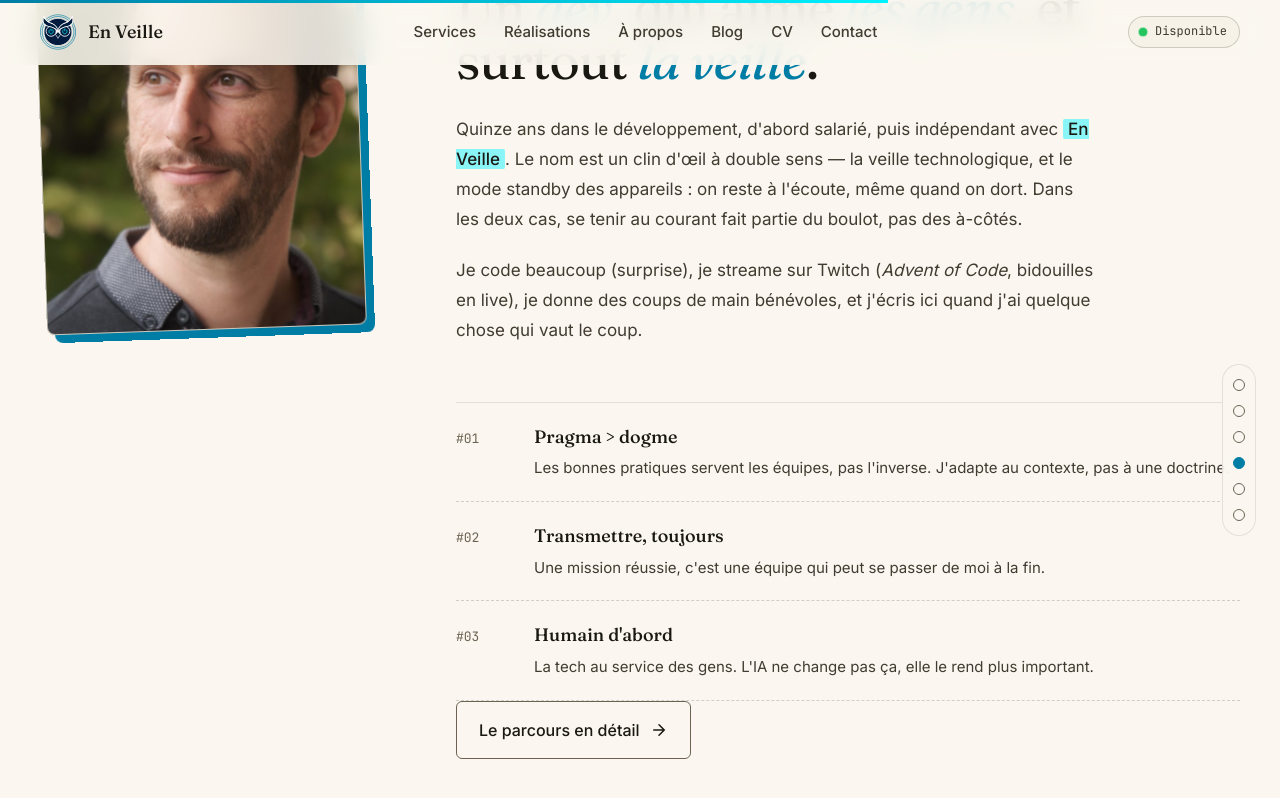
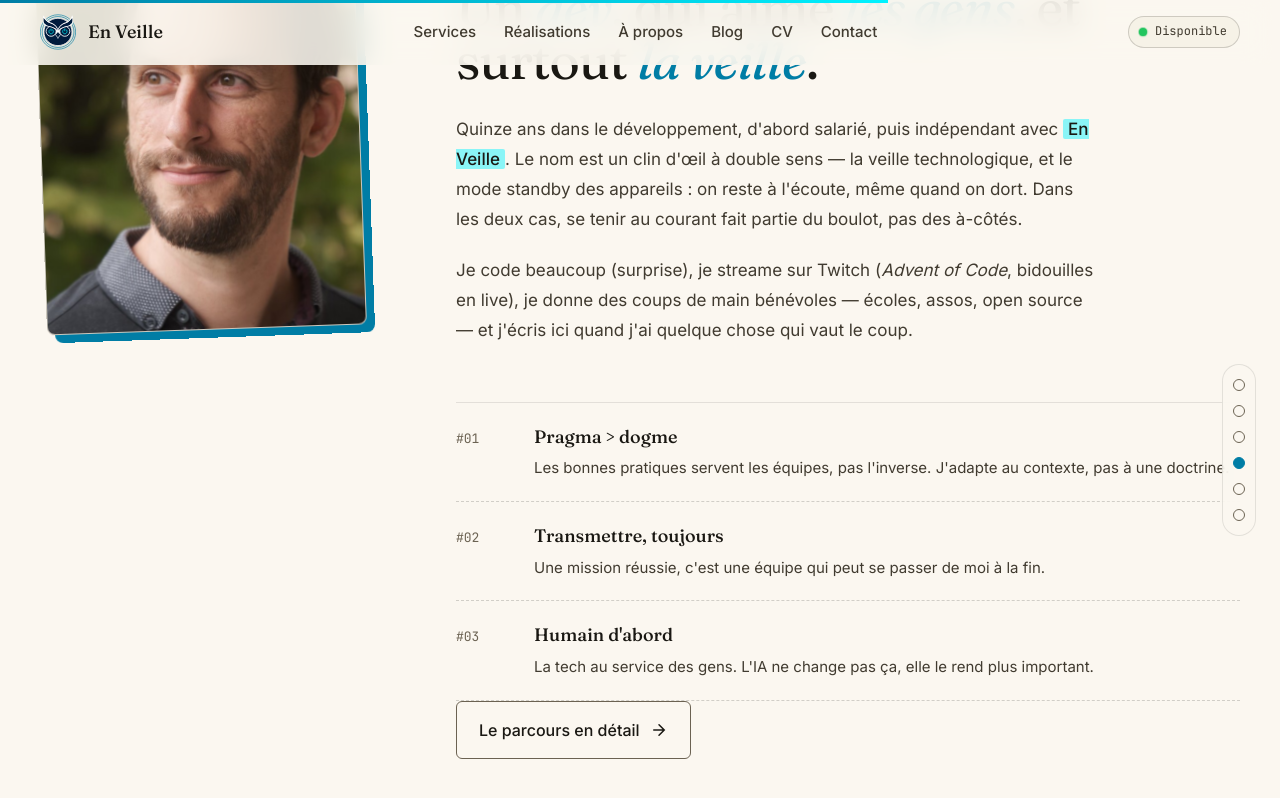
Before and after one commit to vferries/blog, a Jekyll site: the page built from index.html, in a window 1280 px wide and 900 px high, scrolled down 5164 px. Shown: the top 798 px of the window. Built offline with Jekyll 4.4.1, drawn with Linux system fonts in a browser that asks for light colours; emoji names are drawn with the system emoji font.

Commit message:
fix: étaye le bénévolat et assume la sélection de prestations
"Coups de main bénévoles" était écrit deux fois sans jamais dire à qui
ni pour quoi : écoles et étudiants, assos toulousaines, open source et
communautés locales.

L'intro de la liste /about/ passe à "Le cœur de mes missions". Elle
n'annonce plus l'exhaustivité qu'elle ne tenait pas — le développement
ponctuel en est absent volontairement.

```diff
--- a/index.html
+++ b/index.html
@@ -230,7 +230,7 @@ Vincent Ferries <span class="ev-t-p">// dev indé, Toulouse</span><br>
       Quinze ans dans le développement, d'abord salarié, puis indépendant avec <strong>En Veille</strong>. Le nom est un clin d'œil à double sens — la veille technologique, et le mode standby des appareils : on reste à l'écoute, même quand on dort. Dans les deux cas, se tenir au courant fait partie du boulot, pas des à-côtés.
     </p>
     <p>
-      Je code beaucoup (surprise), je streame sur Twitch (<em>Advent of Code</em>, bidouilles en live), je donne des coups de main bénévoles, et j'écris ici quand j'ai quelque chose qui vaut le coup.
+      Je code beaucoup (surprise), je streame sur Twitch (<em>Advent of Code</em>, bidouilles en live), je donne des coups de main bénévoles — écoles, assos, open source — et j'écris ici quand j'ai quelque chose qui vaut le coup.
     </p>
 
     <ul class="ev-values">
```
Also changed, not shown: _pages/about.md (+2 -2 lines).
